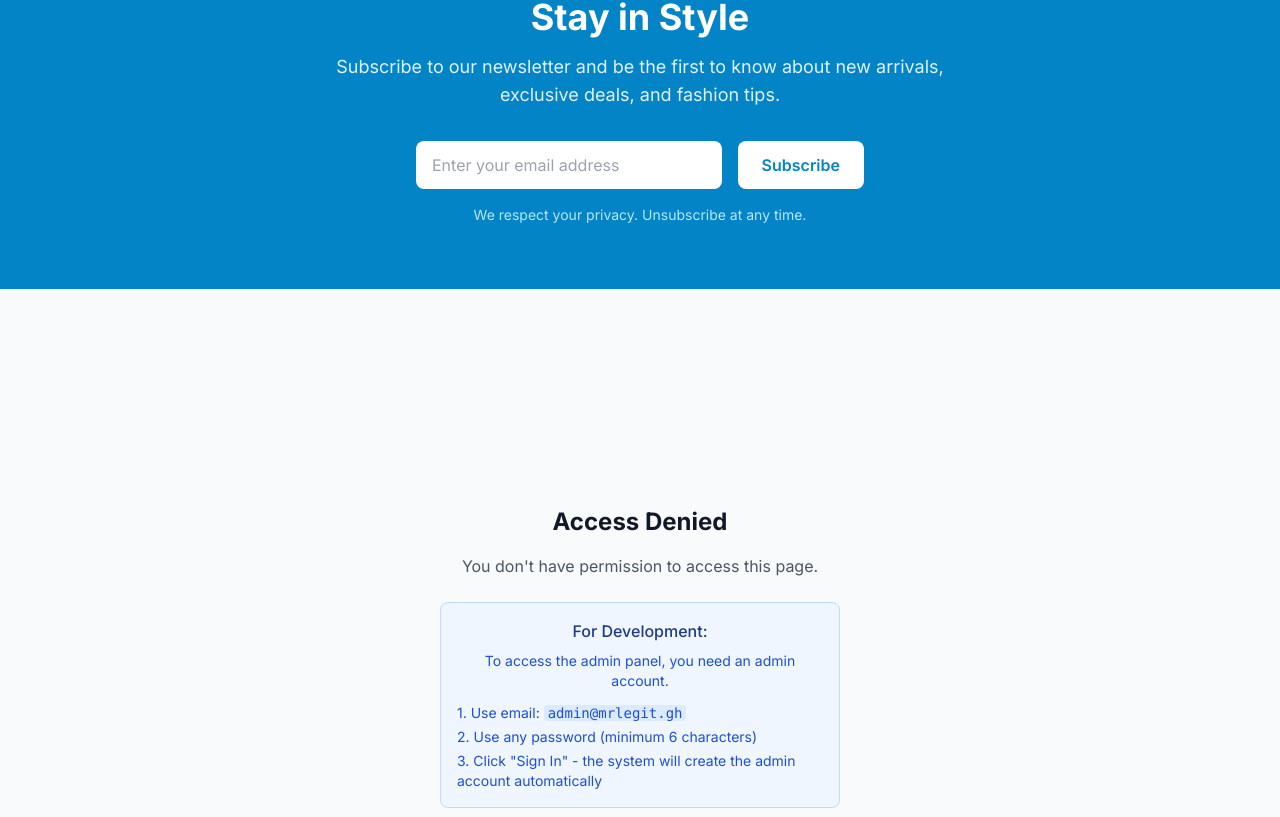
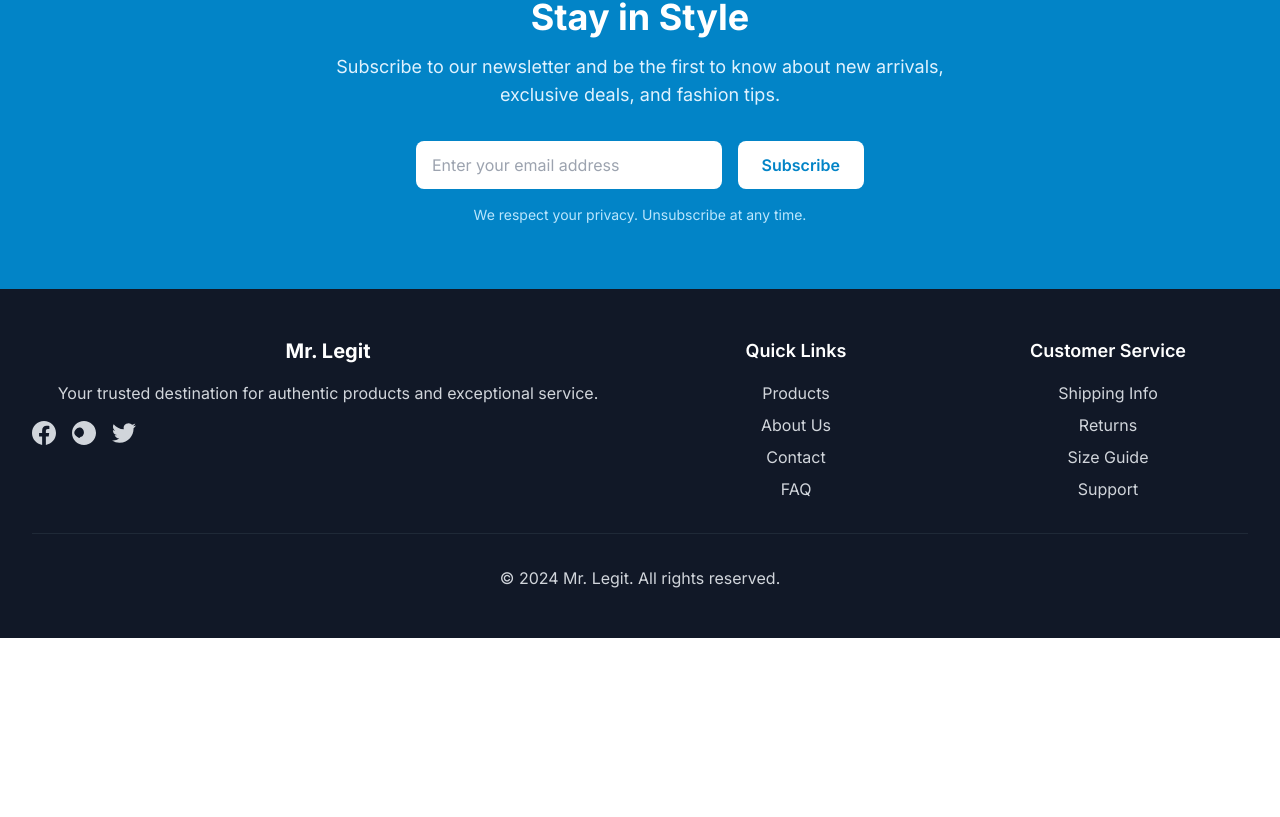
Before and after one commit to devzone-creator/Mr-legit, a React (Vite) app: page / in a window 1280 px wide. Shown: the part 1980-2797 px from the top of the page. After the commit the page ends 2618 px from the top, so only its background shows below. Built offline with nearby package versions, Linux system fonts and the light colour scheme; no server answers; the database is empty.

Commit message:
Fix isAdmin naming conflicts and Footer component

```diff
--- a/src/components/AdminRoute.tsx
+++ b/src/components/AdminRoute.tsx
@@ -1,6 +1,6 @@
 import React, { useState, useEffect } from 'react'
 import { Link } from 'react-router-dom'
-import { getCurrentUser, isAdmin } from '../lib/auth'
+import { getCurrentUser, isAdmin as isUserAdmin } from '../lib/auth'
 import { supabase } from '../lib/supabase'
 
 interface AdminRouteProps {
@@ -24,7 +24,7 @@ const AdminRoute = ({ children }: AdminRouteProps) => {
 
   const checkAdminAccess = async () => {
     try {
-      const adminStatus = await isAdmin()
+      const adminStatus = await isUserAdmin()
       setIsAdmin(adminStatus)
     } catch (error) {
       console.error('Error checking admin access:', error)
--- a/src/components/Footer.tsx
+++ b/src/components/Footer.tsx
@@ -1,78 +1,99 @@
-import React, { useState, useEffect } from 'react'
+import React from 'react'
 import { Link } from 'react-router-dom'
-import { getCurrentUser, isAdmin } from '../lib/auth'
-import { supabase } from '../lib/supabase'
 
-interface AdminRouteProps {
-  children: React.ReactNode
+const Footer = () => {
+  return (
+    <footer className="bg-gray-900 text-white">
+      <div className="max-w-7xl mx-auto px-4 sm:px-6 lg:px-8 py-12">
+        <div className="grid grid-cols-1 md:grid-cols-4 gap-8">
+          <div className="col-span-1 md:col-span-2">
+            <h3 className="text-xl font-bold mb-4">Mr. Legit</h3>
+            <p className="text-gray-300 mb-4">
+              Your trusted destination for authentic products and exceptional service.
+            </p>
+            <div className="flex space-x-4">
+              <a href="#" className="text-gray-300 hover:text-white transition-colors">
+                <span className="sr-only">Facebook</span>
+                <svg className="h-6 w-6" fill="currentColor" viewBox="0 0 24 24">
+                  <path d="M24 12.073c0-6.627-5.373-12-12-12s-12 5.373-12 12c0 5.99 4.388 10.954 10.125 11.854v-8.385H7.078v-3.47h3.047V9.43c0-3.007 1.792-4.669 4.533-4.669 1.312 0 2.686.235 2.686.235v2.953H15.83c-1.491 0-1.956.925-1.956 1.874v2.25h3.328l-.532 3.47h-2.796v8.385C19.612 23.027 24 18.062 24 12.073z"/>
+                </svg>
+              </a>
+              <a href="#" className="text-gray-300 hover:text-white transition-colors">
+                <span className="sr-only">Instagram</span>
+                <svg className="h-6 w-6" fill="currentColor" viewBox="0 0 24 24">
+                  <path d="M12.017 0C5.396 0 .029 5.367.029 11.987c0 6.62 5.367 11.987 11.988 11.987 6.62 0 11.987-5.367 11.987-11.987C24.014 5.367 18.637.001 12.017.001zM8.449 16.988c-1.297 0-2.448-.49-3.323-1.297C3.182 14.498 2.29 12.892 2.29 11.987c0-1.297.49-2.448 1.297-3.323C4.78 7.471 6.386 6.579 7.291 6.579c1.297 0 2.448.49 3.323 1.297 1.193 1.193 1.297 2.799 1.297 3.704 0 1.297-.49 2.448-1.297 3.323-.875.807-2.026 1.085-3.165 1.085z"/>
+                </svg>
+              </a>
+              <a href="#" className="text-gray-300 hover:text-white transition-colors">
+                <span className="sr-only">Twitter</span>
+                <svg className="h-6 w-6" fill="currentColor" viewBox="0 0 24 24">
+                  <path d="M23.953 4.57a10 10 0 01-2.825.775 4.958 4.958 0 002.163-2.723c-.951.555-2.005.959-3.127 1.184a4.92 4.92 0 00-8.384 4.482C7.69 8.095 4.067 6.13 1.64 3.162a4.822 4.822 0 00-.666 2.475c0 1.71.87 3.213 2.188 4.096a4.904 4.904 0 01-2.228-.616v.06a4.923 4.923 0 003.946 4.827 4.996 4.996 0 01-2.212.085 4.936 4.936 0 004.604 3.417 9.867 9.867 0 01-6.102 2.105c-.39 0-.779-.023-1.17-.067a13.995 13.995 0 007.557 2.209c9.053 0 13.998-7.496 13.998-13.985 0-.21 0-.42-.015-.63A9.935 9.935 0 0024 4.59z"/>
+                </svg>
+              </a>
+            </div>
+          </div>
+
+          <div>
+            <h4 className="text-lg font-semibold mb-4">Quick Links</h4>
+            <ul className="space-y-2">
+              <li>
+                <Link to="/products" className="text-gray-300 hover:text-white transition-colors">
+                  Products
+                </Link>
+              </li>
+              <li>
+                <a href="#" className="text-gray-300 hover:text-white transition-colors">
+                  About Us
+                </a>
+              </li>
+              <li>
+                <a href="#" className="text-gray-300 hover:text-white transition-colors">
+                  Contact
+                </a>
+              </li>
+              <li>
+                <a href="#" className="text-gray-300 hover:text-white transition-colors">
+                  FAQ
+                </a>
+              </li>
+            </ul>
+          </div>
+
+          <div>
+            <h4 className="text-lg font-semibold mb-4">Customer Service</h4>
+            <ul className="space-y-2">
+              <li>
+                <a href="#" className="text-gray-300 hover:text-white transition-colors">
+                  Shipping Info
+                </a>
+              </li>
+              <li>
+                <a href="#" className="text-gray-300 hover:text-white transition-colors">
+                  Returns
+                </a>
+              </li>
+              <li>
+                <a href="#" className="text-gray-300 hover:text-white transition-colors">
+                  Size Guide
+                </a>
+              </li>
+              <li>
+                <a href="#" className="text-gray-300 hover:text-white transition-colors">
+                  Support
+                </a>
+              </li>
+            </ul>
+          </div>
+        </div>
+
+        <div className="border-t border-gray-800 mt-8 pt-8 text-center">
+          <p className="text-gray-300">
+            © 2024 Mr. Legit. All rights reserved.
+          </p>
+        </div>
+      </div>
+    </footer>
+  )
 }
 
-const AdminRoute = ({ children }: AdminRouteProps) => {
-  const [isAdmin, setIsAdmin] = useState<boolean | null>(null)
-  const [loading, setLoading] = useState(true)
-
-  useEffect(() => {
-    checkAdminAccess()
-
-    // Listen for auth state changes
-    const { data: { subscription } } = supabase.auth.onAuthStateChange(() => {
-      checkAdminAccess()
-    })
-
-    return () => subscription.unsubscribe()
-  }, [])
-
-  const checkAdminAccess = async () => {
-    try {
-      const adminStatus = await isAdmin()
-      setIsAdmin(adminStatus)
-    } catch (error) {
-      console.error('Error checking admin access:', error)
-      setIsAdmin(false)
-    } finally {
-      setLoading(false)
-    }
-  }
-
-  if (loading) {
-    return (
-      <div className="min-h-screen bg-gray-50 flex items-center justify-center">
-        <div className="animate-spin rounded-full h-8 w-8 border-b-2 border-primary-600"></div>
-      </div>
-    )
-  }
-
-  if (!isAdmin) {
-    return (
-      <div className="min-h-screen bg-gray-50 flex items-center justify-center">
-        <div className="text-center max-w-md mx-auto p-6">
-          <h1 className="text-2xl font-bold text-gray-900 mb-4">Access Denied</h1>
-          <p className="text-gray-600 mb-6">You don't have permission to access this page.</p>
-
-          <div className="bg-blue-50 border border-blue-200 rounded-lg p-4 mb-6">
-            <h3 className="font-medium text-blue-900 mb-2">For Development:</h3>
-            <p className="text-sm text-blue-700 mb-3">
-              To access the admin panel, you need an admin account.
-            </p>
-            <ol className="text-sm text-blue-700 text-left space-y-1">
-              <li>1. Use email: <code className="bg-blue-100 px-1 rounded">admin@mrlegit.gh</code></li>
-              <li>2. Use any password (minimum 6 characters)</li>
-              <li>3. Click "Sign In" - the system will create the admin account automatically</li>
-            </ol>
-          </div>
-
-          <Link
-            to="/"
-            className="btn-primary inline-block"
-          >
-            Go to Homepage
-          </Link>
-        </div>
-      </div>
-    )
-  }
-
-  return <>{children}</>
-}
-
-export default AdminRoute
+export default Footer
```
